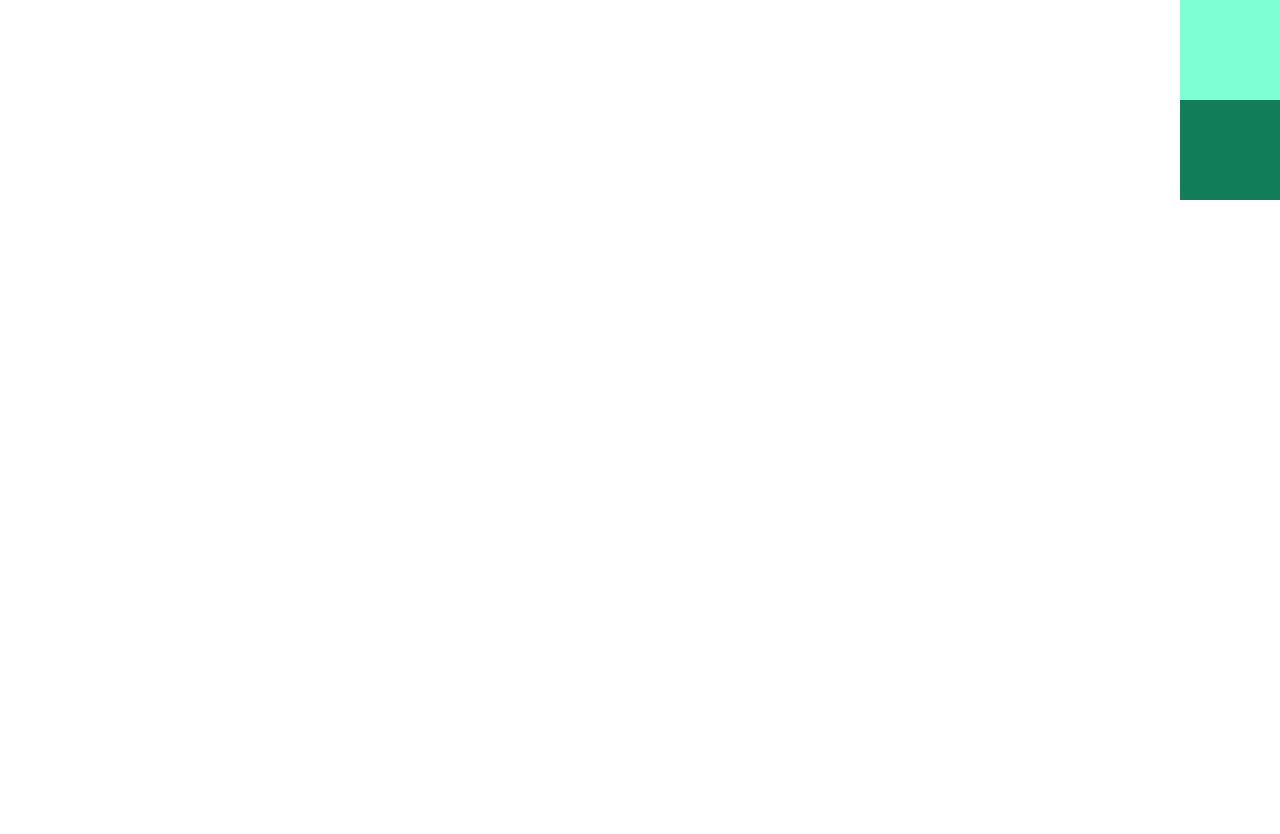
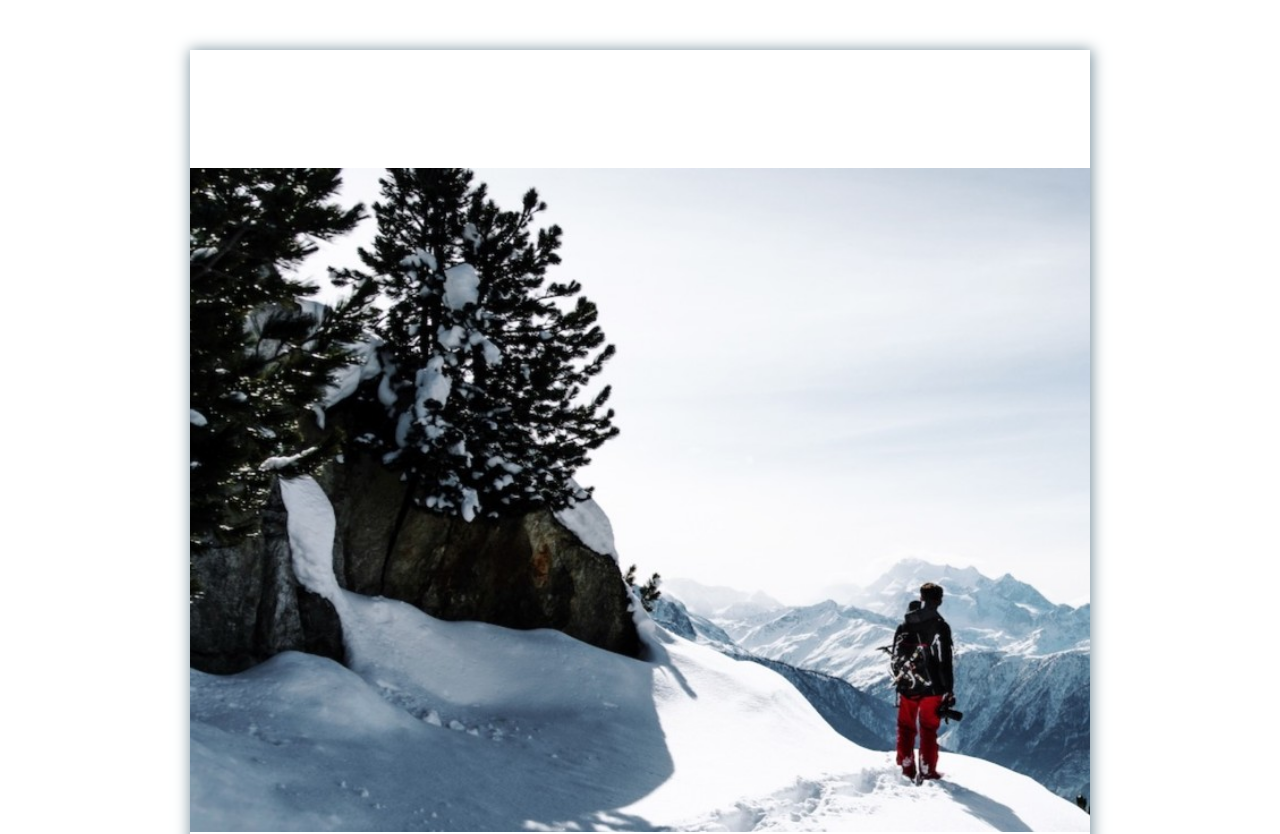
Before and after one commit to Sarailly/transition, a plain HTML site: page index.html in a window 1280 px wide. Shown: the top 834 px of the page. Before the commit the page ends 800 px from the top, so only its background shows below. Drawn offline with Linux system fonts and the light colour scheme.

Commit message:
object-fit

```diff
--- a/index.html
+++ b/index.html
@@ -9,8 +9,9 @@
 </head>
 <body>
     <div class="container">
-        <div class="box1"></div>
-        <div class="box2"></div>
+        <div class="box">
+            <img src="img1.jpg" alt="img">
+        </div>
     </div>
 </body>
 </html>
--- a/style.css
+++ b/style.css
@@ -4,28 +4,21 @@ body{
     margin: 0;
 }
 .container{
-width: 1280px;
+max-width: 1280px;
 margin-right: auto;
 margin-left: auto;
 }
 
-.box1{
-    width: 100px;
-    height: 100px;
-    background-color: aquamarine;
+.box{
+    width:900px;
+    height: 900px;
+    box-shadow: 1px 1px 14px 1px #78909C;
+    margin:50px auto;
 
 }
-.box1:hover{
-    transform:scale(2);
+
+img{
+    width: 100%;
+    height: 100%;
+    object-fit:contain;
 }
-
-.box2{
-    width: 100px;
-    height: 100px;
-    background-color: rgb(17, 125, 89);
-
-}
-.box2:hover{
-    transform: translateX(20px);
-
-}
```
Also changed, not shown: img1.jpg (added).
